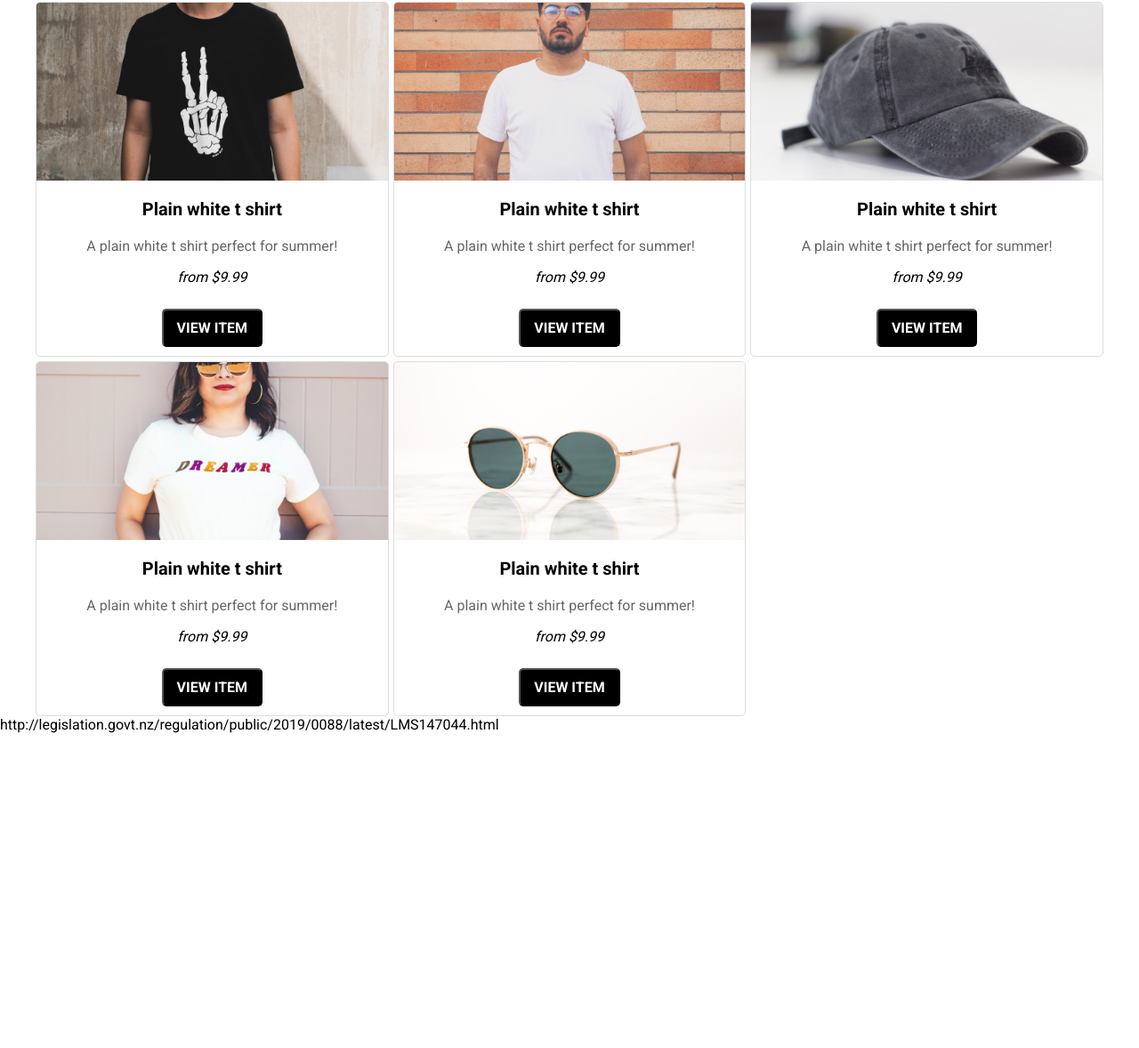
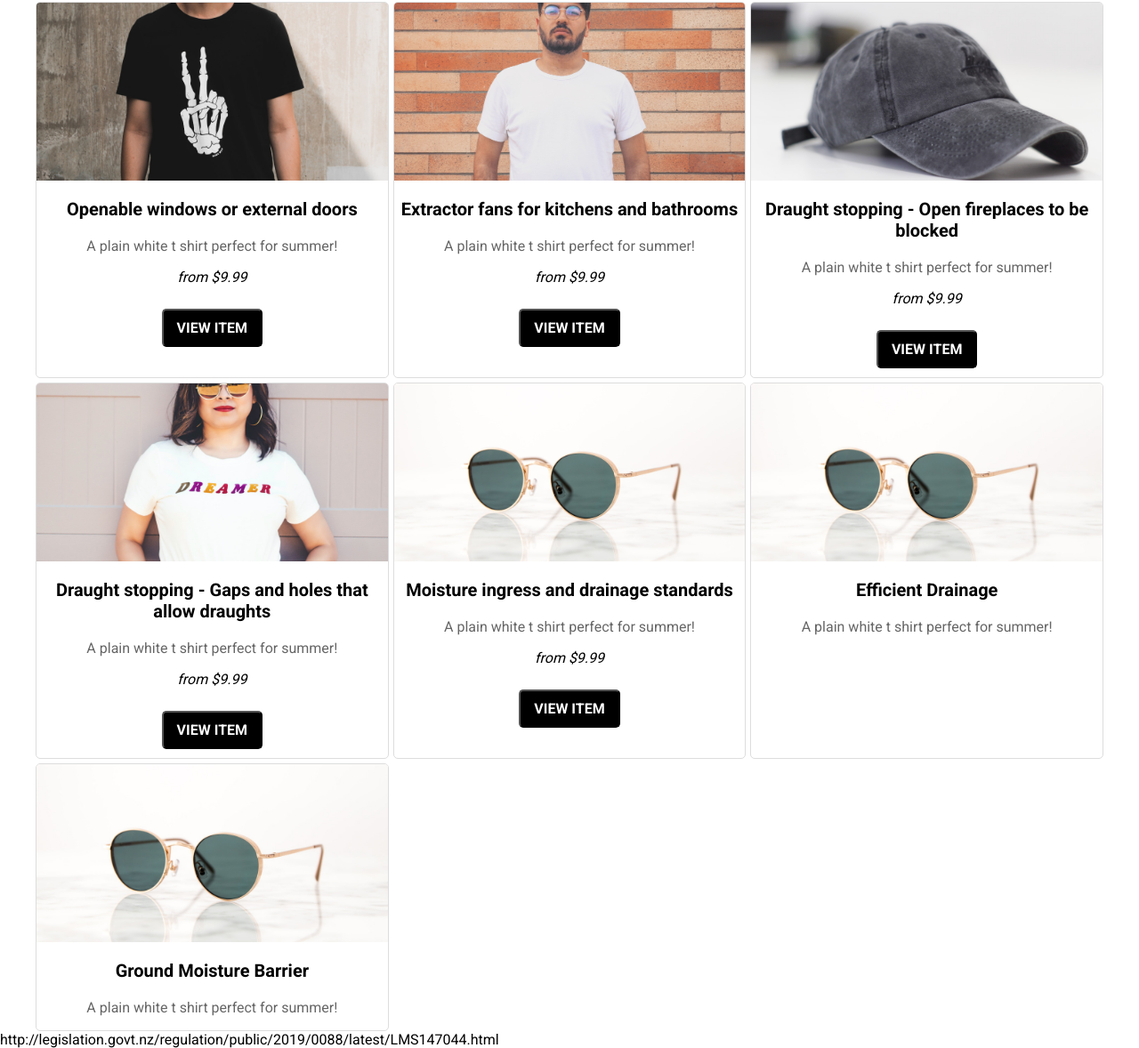
Before and after one commit to breakerbay/checker-html, a plain HTML site: page examples/worklot-checklist-image-layout/index.html in a window 1280 px wide. Shown: the part 1158-2336 px from the top of the page at 89% size. Before the commit the page ends 1982 px from the top, so only its background shows below. Drawn offline with Linux system fonts and the light colour scheme.

Commit message:
ground moisture barrier

```diff
--- a/examples/worklot-checklist-image-layout/index.html
+++ b/examples/worklot-checklist-image-layout/index.html
@@ -78,9 +78,7 @@
                 class="featured-product-item-image"
                 style="background-image: url('images/products/p4.jpg');"
         ></div>
-        <p class="title">
-            Plain white t shirt
-        </p>
+        <p class="title">Openable windows or external doors</p>
         <p class="description">
             A plain white t shirt perfect for summer!
         </p>
@@ -96,9 +94,7 @@
                 class="featured-product-item-image"
                 style="background-image: url('images/products/p5.jpg');"
         ></div>
-        <p class="title">
-            Plain white t shirt
-        </p>
+        <p class="title">Extractor fans for kitchens and bathrooms</p>
         <p class="description">
             A plain white t shirt perfect for summer!
         </p>
@@ -114,9 +110,7 @@
                 class="featured-product-item-image"
                 style="background-image: url('images/products/p6.jpg');"
         ></div>
-        <p class="title">
-            Plain white t shirt
-        </p>
+        <p class="title">Draught stopping - Open fireplaces to be blocked</p>
         <p class="description">
             A plain white t shirt perfect for summer!
         </p>
@@ -132,8 +126,7 @@
                 class="featured-product-item-image"
                 style="background-image: url('images/products/p7.jpg');"
         ></div>
-        <p class="title">
-            Plain white t shirt
+        <p class="title">Draught stopping - Gaps and holes that allow draughts
         </p>
         <p class="description">
             A plain white t shirt perfect for summer!
@@ -150,8 +143,7 @@
                 class="featured-product-item-image"
                 style="background-image: url('images/products/p8.jpg');"
         ></div>
-        <p class="title">
-            Plain white t shirt
+        <p class="title">Moisture ingress and drainage standards
         </p>
         <p class="description">
             A plain white t shirt perfect for summer!
@@ -163,6 +155,24 @@
             View item
         </button>
     </div>
+    <div class="featured-product-item">
+        <div class="featured-product-item-image"
+                style="background-image: url('images/products/p8.jpg');"></div>
+        <p class="title">Efficient Drainage
+        </p>
+        <p class="description">
+            A plain white t shirt perfect for summer!
+        </p>
+    </div>
+    <div class="featured-product-item">
+        <div class="featured-product-item-image"
+             style="background-image: url('images/products/p8.jpg');"></div>
+        <p class="title">Ground Moisture Barrier
+        </p>
+        <p class="description">
+            A plain white t shirt perfect for summer!
+        </p>
+    </div>
 </section>
 <footer>http://legislation.govt.nz/regulation/public/2019/0088/latest/LMS147044.html</footer>
 </body>
```
